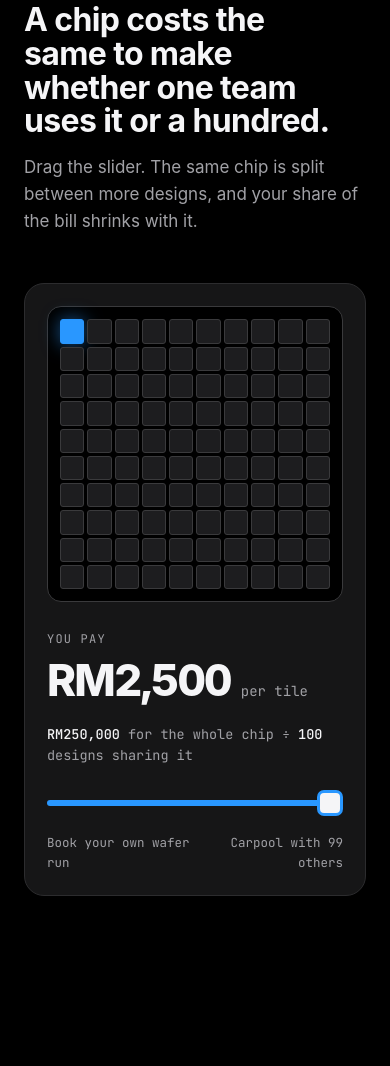
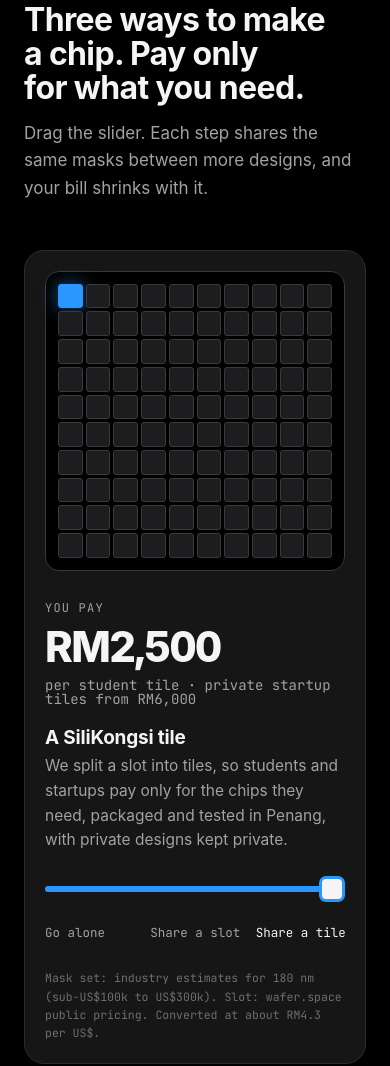
Before and after one commit to km8donth8/SiliKongsi.github.io, a plain HTML site: page index.html in a window 390 px wide. Shown: the part 4776-5842 px from the top of the page. Drawn offline with Linux system fonts and the light colour scheme.

Commit message:
updated cost slider with wafer space numbers
Updated cost slider styles and functionality to improve responsiveness and clarity. Adjusted cost display and added new pricing options.

```diff
--- a/index.html
+++ b/index.html
@@ -142,15 +142,21 @@ header.nav{position:sticky;top:0;z-index:50;background:rgba(0,0,0,.82);backdrop-
 @media (max-width:820px){.stats{grid-template-columns:1fr}}
 
 /* cost slider */
-.cost{display:grid;grid-template-columns:minmax(0,340px) minmax(0,1fr);gap:48px;align-items:center;background:var(--surface);border:1px solid var(--line);border-radius:20px;padding:36px}
+.cost{display:grid;grid-template-columns:minmax(0,320px) minmax(0,1fr);gap:clamp(28px,4vw,48px);align-items:center;background:var(--surface);border:1px solid var(--line);border-radius:20px;padding:36px}
 .split{display:grid;gap:3px;aspect-ratio:1;background:var(--bg);border:1px solid #3a3a3c;border-radius:14px;padding:12px;position:relative}
 .split i{display:block;background:var(--surface-2);border:1px solid #3a3a3c;border-radius:3px;min-width:0;min-height:0}
 .split i.me{background:var(--accent);border-color:var(--accent);box-shadow:0 0 18px rgba(41,151,255,.55)}
-.cost-r{display:flex;flex-direction:column;gap:22px;min-width:0}
-.cost-price{font-family:var(--display);font-weight:800;font-size:clamp(44px,7vw,84px);letter-spacing:-.04em;line-height:1;font-variant-numeric:tabular-nums;color:var(--text)}
-.cost-price small{font-family:var(--mono);font-weight:400;font-size:14px;color:var(--muted);letter-spacing:0;margin-left:10px}
-.cost-eq{font-family:var(--mono);font-size:13.5px;color:var(--muted)}
-.cost-eq b{color:var(--text);font-weight:500}
+.cost-r{display:flex;flex-direction:column;gap:22px;min-width:0;container-type:inline-size}
+.cost-price{font-family:var(--display);font-weight:800;font-size:clamp(34px,7vw,84px);font-size:clamp(30px,14cqi,84px);white-space:nowrap;letter-spacing:-.04em;line-height:1;font-variant-numeric:tabular-nums;color:var(--text)}
+.cost-price small{display:block;font-family:var(--mono);font-weight:400;font-size:14px;color:var(--muted);letter-spacing:0;margin:10px 0 0;white-space:normal}
+.cost-step h3{font-size:19px;margin:0 0 6px;letter-spacing:-.01em}
+.cost-step p{color:var(--muted);font-size:15.5px;margin:0;max-width:52ch;overflow-wrap:anywhere}
+.rng-3 button{background:none;border:0;padding:4px 0;font:inherit;color:var(--muted);cursor:pointer;transition:color .2s;flex:1;min-width:0}
+.rng-3 button:first-child{text-align:left}
+@media (max-width:440px){.rng-3{font-size:11px;gap:6px}.rng-3 button{white-space:nowrap}}
+.rng-3 button:nth-child(2){text-align:center}.rng-3 button:last-child{text-align:right}
+.rng-3 button[aria-pressed="true"]{color:var(--text)}
+.cost-src{font-family:var(--mono);font-size:11.5px;color:#6e6e73;margin:0;line-height:1.6;overflow-wrap:anywhere}
 .rng{-webkit-appearance:none;appearance:none;width:100%;height:28px;background:transparent;cursor:pointer;margin:0}
 .rng::-webkit-slider-runnable-track{height:6px;border-radius:99px;background:linear-gradient(90deg,var(--accent) var(--fill,0%),var(--line) var(--fill,0%))}
 .rng::-moz-range-track{height:6px;border-radius:99px;background:var(--line)}
@@ -159,7 +165,7 @@ header.nav{position:sticky;top:0;z-index:50;background:rgba(0,0,0,.82);backdrop-
 .rng::-moz-range-thumb{width:20px;height:20px;border-radius:7px;background:var(--text);border:3px solid var(--accent)}
 .rng-ends{display:flex;justify-content:space-between;gap:16px;font-family:var(--mono);font-size:12.5px;color:var(--muted);margin-top:8px}
 .rng-ends span:last-child{text-align:right}
-@media (max-width:820px){.cost{grid-template-columns:1fr;padding:22px;gap:28px}.split{max-width:300px;width:100%;margin:0 auto}}
+@media (max-width:1020px){.cost{grid-template-columns:1fr;padding:clamp(20px,4vw,32px);gap:28px}.split{max-width:300px;width:100%;margin:0 auto}}
 
 /* how it works */
 .how{display:grid;grid-template-columns:minmax(0,1.05fr) minmax(0,.95fr);gap:48px;align-items:start}
@@ -456,22 +462,23 @@ footer{border-top:1px solid var(--line);padding:32px 0 44px;margin-top:40px;colo
   <div class="wrap">
     <div class="sec-head" data-reveal>
       <div class="eyebrow">Why share</div>
-      <h2 id="h-cost">A chip costs the same to make whether one team uses it or a hundred.</h2>
-      <p>Drag the slider. The same chip is split between more designs, and your share of the bill shrinks with it.</p>
+      <h2 id="h-cost">Three ways to make a chip. Pay only for what you need.</h2>
+      <p>Drag the slider. Each step shares the same masks between more designs, and your bill shrinks with it.</p>
     </div>
     <div class="cost" data-reveal>
       <div class="split" id="split" role="img" aria-label="One chip split into tiles. Your tile is highlighted."></div>
       <div class="cost-r">
         <div>
           <div class="kv">You pay</div>
-          <div class="cost-price"><span id="costPrice">RM2,500</span><small>per tile</small></div>
+          <div class="cost-price"><span id="costPrice">RM2,500</span><small id="costUnit">per tile</small></div>
         </div>
-        <div class="cost-eq" id="costEq"></div>
+        <div class="cost-step" id="costStep"></div>
         <div>
-          <label class="sr" for="costRng">How many designs share the chip</label>
-          <input class="rng" type="range" id="costRng" min="1" max="10" step="1" value="10">
-          <div class="rng-ends"><span>Book your own wafer run</span><span>Carpool with 99 others</span></div>
+          <label class="sr" for="costRng">How the chip is made</label>
+          <input class="rng" type="range" id="costRng" min="0" max="2" step="1" value="2">
+          <div class="rng-ends rng-3" id="costEnds"></div>
         </div>
+        <p class="cost-src" id="costSrc"></p>
       </div>
     </div>
   </div>
@@ -823,8 +830,16 @@ const CONFIG = {
     areaFilledPct: 68      // % of the 10 x 10 chip map already taken
   },
   costSlider: {
-    runCost: 250000,       // RM, indicative cost of booking the whole chip yourself
-    maxDesigns: 100        // runCost / maxDesigns = the Student Tile price
+    // Three ways to get chips made. Prices in RM; edit freely.
+    steps: [
+      { tab: "Go alone", title: "Your own mask set", price: 430000, plus: true, unit: "for your own run", grid: 1,
+        text: "A dedicated 180 nm mask set alone is typically US$100k or more. Every chip on the wafer is yours, and so is the whole bill." },
+      { tab: "Share a slot", title: "A slot on a shared run", price: 30000, plus: false, unit: "per slot", grid: 4,
+        text: "Shared runs such as wafer.space split one mask set between many designs: about US$7,000 for a slot of 1,000 chips. Ideal at volume, but a first prototype usually needs ten." },
+      { tab: "Share a tile", title: "A SiliKongsi tile", price: 2500, plus: false, unit: "per student tile · private startup tiles from RM6,000", grid: 10,
+        text: "We split a slot into tiles, so students and startups pay only for the chips they need, packaged and tested in Penang, with private designs kept private." }
+    ],
+    source: "Mask set: industry estimates for 180 nm (sub-US$100k to US$300k). Slot: wafer.space public pricing. Converted at about RM4.3 per US$."
   },
   precheck: {
     rules: 1204,
@@ -985,37 +1000,47 @@ function rng(seed) { return () => { seed |= 0; seed = seed + 0x6D2B79F5 | 0; let
   update();
 })();
 
-/* ---------- cost slider ---------- */
+/* ---------- cost slider: alone -> shared slot -> tile ---------- */
 (() => {
-  const C = CONFIG.costSlider, box = $("#split"), rngEl = $("#costRng"), priceEl = $("#costPrice"), eq = $("#costEq");
-  const maxK = Math.round(Math.sqrt(C.maxDesigns)); rngEl.max = maxK;
-  let shown = C.runCost / C.maxDesigns, raf = 0, touched = false;
-  const tween = target => {
+  const C = CONFIG.costSlider, S = C.steps, box = $("#split"), rngEl = $("#costRng"), priceEl = $("#costPrice"),
+        unitEl = $("#costUnit"), stepEl = $("#costStep"), endsEl = $("#costEnds");
+  rngEl.max = S.length - 1;
+  $("#costSrc").textContent = C.source;
+  endsEl.innerHTML = S.map((s, i) => '<button type="button" data-i="' + i + '">' + s.tab + "</button>").join("");
+  let shown = S[S.length - 1].price, raf = 0, touched = false, cur = -1;
+  const fmt = (v, plus) => rm(v) + (plus ? "+" : "");
+  const tween = (target, plus) => {
     cancelAnimationFrame(raf);
-    if (reduce) { shown = target; priceEl.textContent = rm(target); return; }
+    if (reduce) { shown = target; priceEl.textContent = fmt(target, plus); return; }
     const from = shown, t0 = performance.now();
-    const step = t => { const k = clamp((t - t0) / 350), e = 1 - Math.pow(1 - k, 3); shown = from + (target - from) * e; priceEl.textContent = rm(shown); if (k < 1) raf = requestAnimationFrame(step); };
+    const step = t => { const k = clamp((t - t0) / 450), e = 1 - Math.pow(1 - k, 3); shown = from + (target - from) * e;
+      priceEl.textContent = fmt(shown, plus && k >= 1); if (k < 1) raf = requestAnimationFrame(step); };
     raf = requestAnimationFrame(step);
   };
   const render = () => {
-    const k = +rngEl.value, n = k * k, price = C.runCost / n;
-    box.style.gridTemplateColumns = "repeat(" + k + ",1fr)"; box.style.gridTemplateRows = "repeat(" + k + ",1fr)";
-    box.style.gap = k > 6 ? "3px" : "5px";
-    let h = ""; for (let i = 0; i < n; i++) h += i === 0 ? '<i class="me"></i>' : "<i></i>"; box.innerHTML = h;
-    tween(price);
-    eq.innerHTML = "<b>" + rm(C.runCost) + "</b> for the whole chip ÷ <b>" + n + "</b> " + (n === 1 ? "design (yours alone)" : "designs sharing it");
-    rngEl.style.setProperty("--fill", ((k - 1) / (maxK - 1) * 100) + "%");
-    rngEl.setAttribute("aria-valuetext", n === 1 ? "Your own run, " + rm(price) : "Sharing with " + (n - 1) + " others, " + rm(price) + " per tile");
+    const i = +rngEl.value, s = S[i], g = s.grid, n = g * g;
+    if (i === cur) return; cur = i;
+    box.style.gridTemplateColumns = "repeat(" + g + ",1fr)"; box.style.gridTemplateRows = "repeat(" + g + ",1fr)";
+    box.style.gap = g > 6 ? "3px" : "6px";
+    // your share: the whole chip, then one slot, then one tile
+    let h = ""; for (let k = 0; k < n; k++) h += k === 0 ? '<i class="me"></i>' : "<i></i>"; box.innerHTML = h;
+    tween(s.price, s.plus);
+    unitEl.textContent = s.unit;
+    stepEl.innerHTML = "<h3>" + s.title + "</h3><p>" + s.text + "</p>";
+    rngEl.style.setProperty("--fill", (i / (S.length - 1) * 100) + "%");
+    rngEl.setAttribute("aria-valuetext", s.title + ", " + fmt(s.price, s.plus) + " " + s.unit);
+    endsEl.querySelectorAll("button").forEach((b, k) => b.setAttribute("aria-pressed", k === i ? "true" : "false"));
   };
   rngEl.addEventListener("input", () => { touched = true; render(); });
   ["pointerdown", "keydown"].forEach(ev => rngEl.addEventListener(ev, () => touched = true));
-  rngEl.value = maxK; render(); priceEl.textContent = rm(C.runCost / C.maxDesigns);
-  // play the story once when it scrolls into view: alone -> shared
+  endsEl.addEventListener("click", e => { const b = e.target.closest("button"); if (!b) return; touched = true; rngEl.value = b.dataset.i; render(); });
+  rngEl.value = S.length - 1; render();
+  // play the story once when it scrolls into view: alone -> slot -> tile
   if (!reduce && "IntersectionObserver" in window) {
     const io = new IntersectionObserver(es => {
       if (!es[0].isIntersecting) return; io.disconnect();
-      rngEl.value = 1; shown = C.runCost; render();
-      let k = 1; const iv = setInterval(() => { if (touched || k >= maxK) return clearInterval(iv); rngEl.value = ++k; render(); }, 330);
+      rngEl.value = 0; shown = S[0].price; render();
+      let k = 0; const iv = setInterval(() => { if (touched || k >= S.length - 1) return clearInterval(iv); rngEl.value = ++k; render(); }, 1400);
     }, { threshold: .6 });
     io.observe(box);
   }
```
